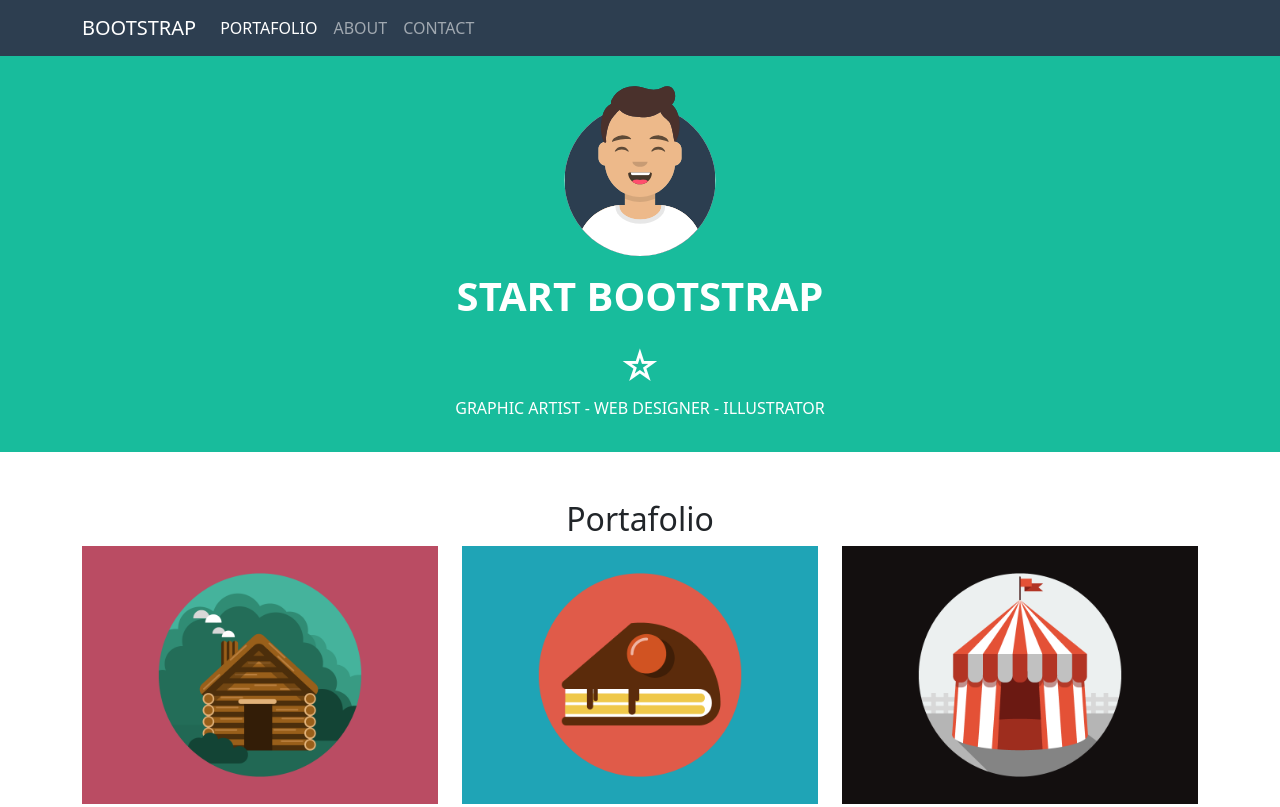
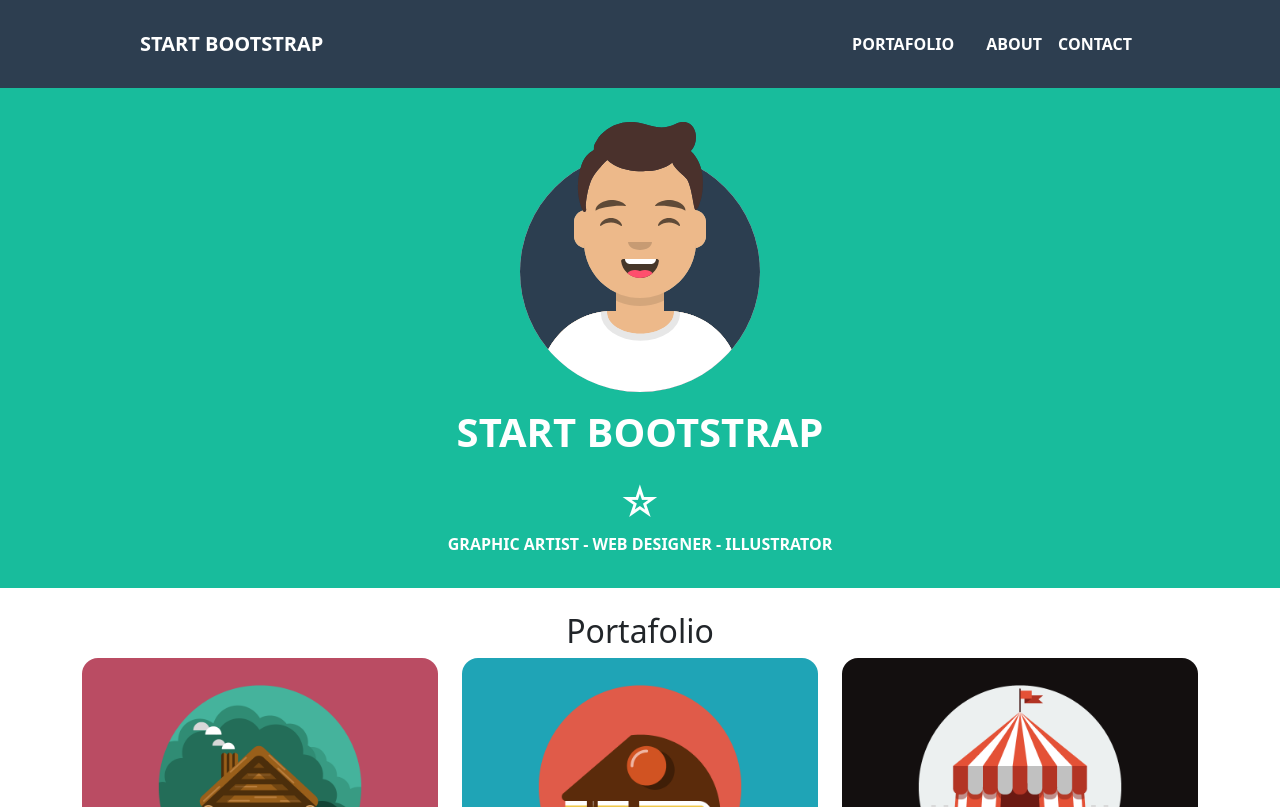
Before and after one commit to UmbertoSerino/html-css-bootstrap-freelancer, a plain HTML site: page index.html in a window 1280 px wide. Shown: the top 807 px of the page. Drawn offline with nearby package versions, Linux system fonts and the light colour scheme.

Commit message:
complete navbar section

```diff
--- a/index.html
+++ b/index.html
@@ -17,22 +17,22 @@
     <header class="my_color_header">
                          <!-- Header Black -->
         <section class="my_bg-color-dark">
-            <div class="container">
+            <div class="py-3 my_container">
                 <nav class="navbar navbar-expand-md navbar-dark">
-                    <a class="navbar-brand">Bootstrap</a>
-                    <button class="navbar-toggler">
+                    <a class="navbar-brand fw-bold">Start Bootstrap</a>
+                    <button class="navbar-toggler border-white">
                         <span class="navbar-toggler-icon"></span>
                     </button>
-                    <div class="collapse navbar-collapse" id="navbarNav">
-                        <ul class="navbar-nav">
-                            <li class="nav-item">
-                                <a class="nav-link active" href="#">Portafolio</a>
+                    <div class="collapse navbar-collapse justify-content-end" id="navbarNav">
+                        <ul class="navbar-nav fw-bold">
+                            <li class="nav-item pe-3">
+                                <a class="nav-link text-white">Portafolio</a>
                             </li>
                             <li class="nav-item">
-                                <a class="nav-link">About</a>
+                                <a class="nav-link text-white">About</a>
                             </li>
                             <li class="nav-item">
-                                <a class="nav-link">Contact</a>
+                                <a class="nav-link text-white">Contact</a>
                             </li>
                         </ul>
                     </div>
@@ -43,7 +43,7 @@
         <section id="jumbo" class="my_bg-color-green">
             <div class="container">
                 <div class="row d-flex justify-content-center">
-                    <div class="col-6 col-md-3 col-lg-2 mt-4 mb-2">
+                    <div class="my_img-avatar col-12 pt-4 mb-2">
                         <img src="./img/avatar.svg" alt="image profile male">
                     </div>
                 </div>
@@ -57,9 +57,9 @@
                         <span class="fs-1">&star;</span>
                     </div>
                 </div>
-                <div class="row d-flex justify-content-center text-center pb-3 mb-5 text-uppercase">
+                <div class="row d-flex justify-content-center text-center pb-3 mb-4 text-uppercase">
                     <div class="col-12 col-md-7">
-                        <p class="fs-6">Graphic artist - web designer - illustrator</p>
+                        <p class="fs-6 fw-bold">Graphic artist - web designer - illustrator</p>
                     </div>
                 </div>
             </div>
@@ -75,23 +75,23 @@
             </div>
                             <!-- MAIN CARD -->
             <div class="cards row">
-                <article class="col-12 col-md-6 col-xl-4 mb-4">
-                    <img src="./img/cabin.png" alt="picture wooden house">
+                <article class="col-12 col-md-6 col-xl-4 mb-4 ">
+                    <img class="rounded-4" src="./img/cabin.png" alt="picture wooden house">
                 </article>
                 <article class="col-12 col-md-6 col-xl-4 mb-4">
-                    <img src="./img/cake.png" alt="picture chocolate cake ">
+                    <img class="rounded-4" src="./img/cake.png" alt="picture chocolate cake ">
                 </article>
                 <article class="col-12 col-md-6 col-xl-4 mb-4">
-                    <img src="./img/circus.png" alt="picture tent circus">
+                    <img class="rounded-4" src="./img/circus.png" alt="picture tent circus">
                 </article>
                 <article class="col-12 col-md-6 col-xl-4 mb-4">
-                    <img src="./img/game.png" alt="picture joypad">
+                    <img class="rounded-4" src="./img/game.png" alt="picture joypad">
                 </article>
                 <article class="col-12 col-md-6 col-xl-4 mb-4">
-                    <img src="./img/safe.png" alt="picture sefety box">
+                    <img class="rounded-4" src="./img/safe.png" alt="picture sefety box">
                 </article>
                 <article class="col-12 col-md-6 col-xl-4 mb-4">
-                    <img src="./img/submarine.png" alt="picture yellow submarine">
+                    <img class="rounded-4" src="./img/submarine.png" alt="picture yellow submarine">
                 </article>
             </div>
         </section>
@@ -169,7 +169,8 @@
                         <i class="rounded-circle p-2 border border-1 fa-brands fa-linkedin-in"></i>
                     </div>
                     <div class="col-12 col-md-4">
-                        <h3></h3>
+                        <h3 class="text-uppercase">About Freelancer</h3>
+                        <p>Frelance is a free to use, open source Bootstrap theme created by <span class="my_color-green">Start Bootstrap</span>.</p>
                     </div>
                 </div>
             </div>
--- a/style/style.css
+++ b/style/style.css
@@ -25,11 +25,28 @@ Extra extra large	xxl	≥1400px */
     background-color: #3A546D;
 }
 
+.my_color-green{
+    color: #1ABC9C;
+}
 
-/* HEADER */
 .my_color_header,
 .my_color_footer{
     color: white;
+}
+
+/* HEADER */
+
+.my_container{
+    max-width: 438px;
+    margin: 0 auto;
+}
+
+.my_img-avatar{
+    max-width: 18rem
+}
+
+header img{
+    width: 100%
 }
 
 header section.my_bg-color-dark {
@@ -53,7 +70,14 @@ footer i{
 }
 
 
-@media screen and (min-width:
-) {
+@media screen and (min-width:768px) {
+    .my_container{
+        max-width: 850px;
+    }
+}
 
+@media screen and (min-width:992px) {
+    .my_container{
+        max-width: 1000px;
+    }
 }
```
